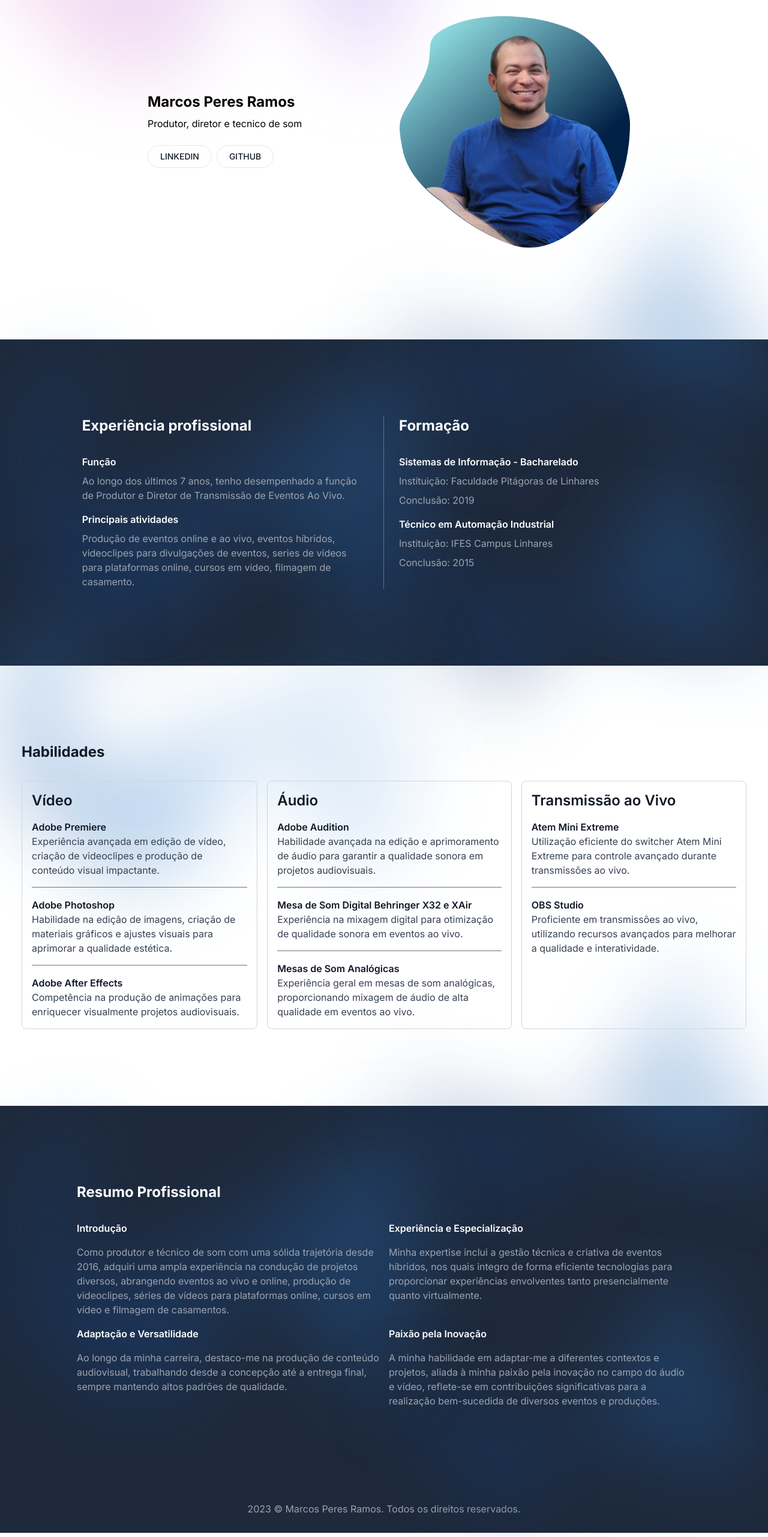
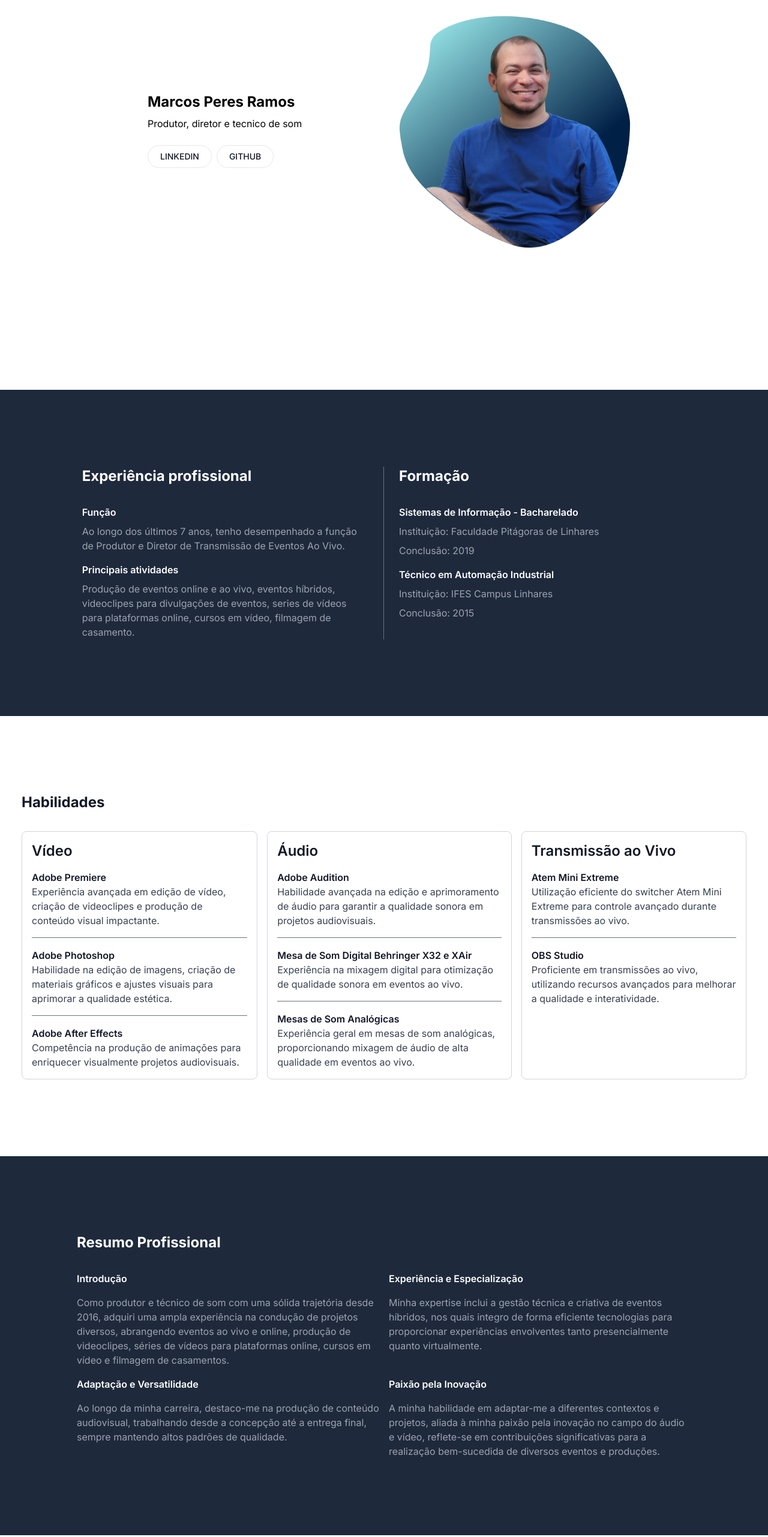
Before and after one commit to PRMarcos/dev-portfolio, a Next.js app: page / in a window 1280 px wide. Shown: the part 234-2797 px from the top of the page at 60% size. Built offline with nearby package versions, Linux system fonts and the light colour scheme.

Commit message:
menu and footer componets has been moved to layout page

```diff
--- a/app/layout.tsx
+++ b/app/layout.tsx
@@ -3,6 +3,8 @@ import type { Viewport } from 'next'
 
 
 import '@/styles/globals.css'
+import Footer from "@/components/Footer";
+import Menu from "@/components/Menu";
 
 export const viewport: Viewport = {
   width: 'device-width',
@@ -22,7 +24,11 @@ export default function RootLayout({
 }) {
   return (
     <html lang="pt-br">
-      <body className={inter.className}>{children}</body>
+      <body className={inter.className}>
+        <Menu />
+        {children}
+        <Footer className="h-20" />
+      </body>
     </html>
   )
 }
--- a/app/page.tsx
+++ b/app/page.tsx
@@ -15,9 +15,6 @@ import {
   homePage_SkillGroupList,
   homePage_ProfessionalSumary} from "@/site-data"
 
-
-
-
 export const metadata = {
   title: 'Bem vindo!',
   description:"Produtor e diretor de transmissão de eventos ao vivo",
@@ -30,19 +27,6 @@ export default function Home() {
         className={`flex min-h-screen flex-col items-center`}
       >
         <div className="relative h-screen w-full isolate">
-          <div
-            className="absolute inset-x-0 -top-40 -z-10 transform-gpu overflow-hidden blur-3xl sm:-top-80"
-            aria-hidden="true"
-          >
-            <div
-              className="relative left-[calc(50%-11rem)] aspect-[1155/678] w-[36.125rem] -translate-x-1/2 rotate-[30deg] bg-gradient-to-tr from-[#ff80b5] to-[#9089fc] opacity-30 sm:left-[calc(50%-30rem)] sm:w-[72.1875rem]"
-              style={{
-                clipPath:
-                  "polygon(74.1% 44.1%, 100% 61.6%, 97.5% 26.9%, 85.5% 0.1%, 80.7% 2%, 72.5% 32.5%, 60.2% 62.4%, 52.4% 68.1%, 47.5% 58.3%, 45.2% 34.5%, 27.5% 76.7%, 0.1% 64.9%, 17.9% 100%, 27.6% 76.8%, 76.1% 97.7%, 74.1% 44.1%)",
-              }}
-            />
-          </div>
-          <Menu />
 
           <section className="h-100vh-66px w-full relative flex items-center justify-center flex-col-reverse md:flex-row px-9 gap-4">
             <div className=" md:h-full flex  bottom-0 left-0 items-center md:items-start w-full md:w-[420px] md:pl-4 flex-col gap-2 justify-center">
@@ -70,33 +54,10 @@ export default function Home() {
               />
             </div>
           </section>
-          <div
-            className="absolute inset-x-0 top-[calc(100%-13rem)] -z-10 transform-gpu overflow-hidden blur-3xl sm:top-[calc(100%-30rem)]"
-            aria-hidden="true"
-          >
-            <div
-              className="relative left-[calc(50%+3rem)] aspect-[1155/678] w-[36.125rem] -translate-x-1/2 bg-gradient-to-tr from-[#002162] via-50% via-[#3082d4] to-[#9ecfe4] opacity-30 sm:left-[calc(50%+36rem)] sm:w-[72.1875rem]"
-              style={{
-                clipPath:
-                  "polygon(74.1% 44.1%, 100% 61.6%, 97.5% 26.9%, 85.5% 0.1%, 80.7% 2%, 72.5% 32.5%, 60.2% 62.4%, 52.4% 68.1%, 47.5% 58.3%, 45.2% 34.5%, 27.5% 76.7%, 0.1% 64.9%, 17.9% 100%, 27.6% 76.8%, 76.1% 97.7%, 74.1% 44.1%)",
-              }}
-            />
-          </div>
+
         </div>
         <section className="px-9 py-32 gap-6 w-full bg-[#1E293B]">
           <div className="relative w-full isolate">
-            <div
-              className="absolute inset-x-0 -top-40 -z-10 transform-gpu overflow-hidden blur-3xl sm:-top-80"
-              aria-hidden="true"
-            >
-              <div
-                className="relative left-[calc(50%-11rem)] aspect-[1155/678] w-[36.125rem] -translate-x-1/2 rotate-[30deg] bg-gradient-to-tr from-[#002162] via-50%  to-[#3082d4] opacity-30 sm:left-[calc(50%-30rem)] sm:w-[72.1875rem]"
-                style={{
-                  clipPath:
-                    "polygon(74.1% 44.1%, 100% 61.6%, 97.5% 26.9%, 85.5% 0.1%, 80.7% 2%, 72.5% 32.5%, 60.2% 62.4%, 52.4% 68.1%, 47.5% 58.3%, 45.2% 34.5%, 27.5% 76.7%, 0.1% 64.9%, 17.9% 100%, 27.6% 76.8%, 76.1% 97.7%, 74.1% 44.1%)",
-                }}
-              />
-            </div>
             <div className="w-full flex items-center justify-center">
               <div className="w-full md:w-10/12 max-w-screen-lg flex flex-col md:flex-row gap-6">
                 <div className="w-full md:w-1/2 flex flex-col gap-4">
@@ -160,34 +121,11 @@ export default function Home() {
               </div>
             </div>
 
-            <div
-              className="absolute inset-x-0 top-[calc(100%-13rem)] -z-10 transform-gpu overflow-hidden blur-3xl sm:top-[calc(100%-30rem)]"
-              aria-hidden="true"
-            >
-              <div
-                className="relative left-[calc(50%+3rem)] aspect-[1155/678] w-[36.125rem] -translate-x-1/2 bg-gradient-to-tr from-[#002162] via-50% via-[#3082d4] to-[#9ecfe4] opacity-30 sm:left-[calc(50%+36rem)] sm:w-[72.1875rem]"
-                style={{
-                  clipPath:
-                    "polygon(74.1% 44.1%, 100% 61.6%, 97.5% 26.9%, 85.5% 0.1%, 80.7% 2%, 72.5% 32.5%, 60.2% 62.4%, 52.4% 68.1%, 47.5% 58.3%, 45.2% 34.5%, 27.5% 76.7%, 0.1% 64.9%, 17.9% 100%, 27.6% 76.8%, 76.1% 97.7%, 74.1% 44.1%)",
-                }}
-              />
-            </div>
+
           </div>
         </section>
 
         <div className="relative w-full isolate">
-          <div
-            className="absolute inset-x-0 -top-40 -z-10 transform-gpu overflow-hidden blur-3xl sm:-top-80"
-            aria-hidden="true"
-          >
-            <div
-              className="relative left-[calc(50%-11rem)] aspect-[1155/678] w-[36.125rem] -translate-x-1/2 rotate-[30deg] bg-gradient-to-tr from-[#002162] via-50%  via-[#3082d4] to-[#9ecfe4 opacity-30 sm:left-[calc(50%-30rem)] sm:w-[72.1875rem]"
-              style={{
-                clipPath:
-                  "polygon(74.1% 44.1%, 100% 61.6%, 97.5% 26.9%, 85.5% 0.1%, 80.7% 2%, 72.5% 32.5%, 60.2% 62.4%, 52.4% 68.1%, 47.5% 58.3%, 45.2% 34.5%, 27.5% 76.7%, 0.1% 64.9%, 17.9% 100%, 27.6% 76.8%, 76.1% 97.7%, 74.1% 44.1%)",
-              }}
-            />
-          </div>
 
           <section className="w-full py-32 px-9 flex flex-col items-center justify-center">
             <h1 className="text-gray-900 w-full max-w-screen-2xl font-bold mb-8 sm:text-xl lg:text-2xl">
@@ -205,35 +143,11 @@ export default function Home() {
 
             <div></div>
           </section>
-
-          <div
-            className="absolute inset-x-0 top-[calc(100%-13rem)] -z-10 transform-gpu overflow-hidden blur-3xl sm:top-[calc(100%-30rem)]"
-            aria-hidden="true"
-          >
-            <div
-              className="relative left-[calc(50%+3rem)] aspect-[1155/678] w-[36.125rem] -translate-x-1/2 bg-gradient-to-tr from-[#002162] via-50% via-[#3082d4] to-[#9ecfe4] opacity-30 sm:left-[calc(50%+36rem)] sm:w-[72.1875rem]"
-              style={{
-                clipPath:
-                  "polygon(74.1% 44.1%, 100% 61.6%, 97.5% 26.9%, 85.5% 0.1%, 80.7% 2%, 72.5% 32.5%, 60.2% 62.4%, 52.4% 68.1%, 47.5% 58.3%, 45.2% 34.5%, 27.5% 76.7%, 0.1% 64.9%, 17.9% 100%, 27.6% 76.8%, 76.1% 97.7%, 74.1% 44.1%)",
-              }}
-            />
-          </div>
         </div>
 
         <section className="px-9 w-full bg-[#1E293B] py-32">
-          <div className="relative w-full isolate flex items-center justify-center">
-            <div
-              className="absolute inset-x-0 -top-40 -z-10 transform-gpu overflow-hidden blur-3xl sm:-top-80"
-              aria-hidden="true"
-            >
-              <div
-                className="relative left-[calc(50%-11rem)] aspect-[1155/678] w-[36.125rem] -translate-x-1/2 rotate-[30deg] bg-gradient-to-tr from-[#002162] via-50%  to-[#3082d4] opacity-30 sm:left-[calc(50%-30rem)] sm:w-[72.1875rem]"
-                style={{
-                  clipPath:
-                    "polygon(74.1% 44.1%, 100% 61.6%, 97.5% 26.9%, 85.5% 0.1%, 80.7% 2%, 72.5% 32.5%, 60.2% 62.4%, 52.4% 68.1%, 47.5% 58.3%, 45.2% 34.5%, 27.5% 76.7%, 0.1% 64.9%, 17.9% 100%, 27.6% 76.8%, 76.1% 97.7%, 74.1% 44.1%)",
-                }}
-              />
-            </div>
+          <div className=" relative w-full isolate flex items-center justify-center">
+
             <div className="w-full max-w-screen-lg">
               <h1 className="text-white font-bold sm:text-xl lg:text-2xl">
                 Resumo Profissional
@@ -248,22 +162,10 @@ export default function Home() {
               </div>
             </div>
 
-            <div
-              className="absolute inset-x-0 top-[calc(100%-13rem)] -z-10 transform-gpu overflow-hidden blur-3xl sm:top-[calc(100%-30rem)]"
-              aria-hidden="true"
-            >
-              <div
-                className="relative left-[calc(50%+3rem)] aspect-[1155/678] w-[36.125rem] -translate-x-1/2 bg-gradient-to-tr from-[#002162] via-50% via-[#3082d4] to-[#9ecfe4] opacity-30 sm:left-[calc(50%+36rem)] sm:w-[72.1875rem]"
-                style={{
-                  clipPath:
-                    "polygon(74.1% 44.1%, 100% 61.6%, 97.5% 26.9%, 85.5% 0.1%, 80.7% 2%, 72.5% 32.5%, 60.2% 62.4%, 52.4% 68.1%, 47.5% 58.3%, 45.2% 34.5%, 27.5% 76.7%, 0.1% 64.9%, 17.9% 100%, 27.6% 76.8%, 76.1% 97.7%, 74.1% 44.1%)",
-                }}
-              />
-            </div>
+
           </div>
         </section>
 
-        <Footer className="h-20 bg-[#1E293B]" />
       </main>
   );
 }
```
